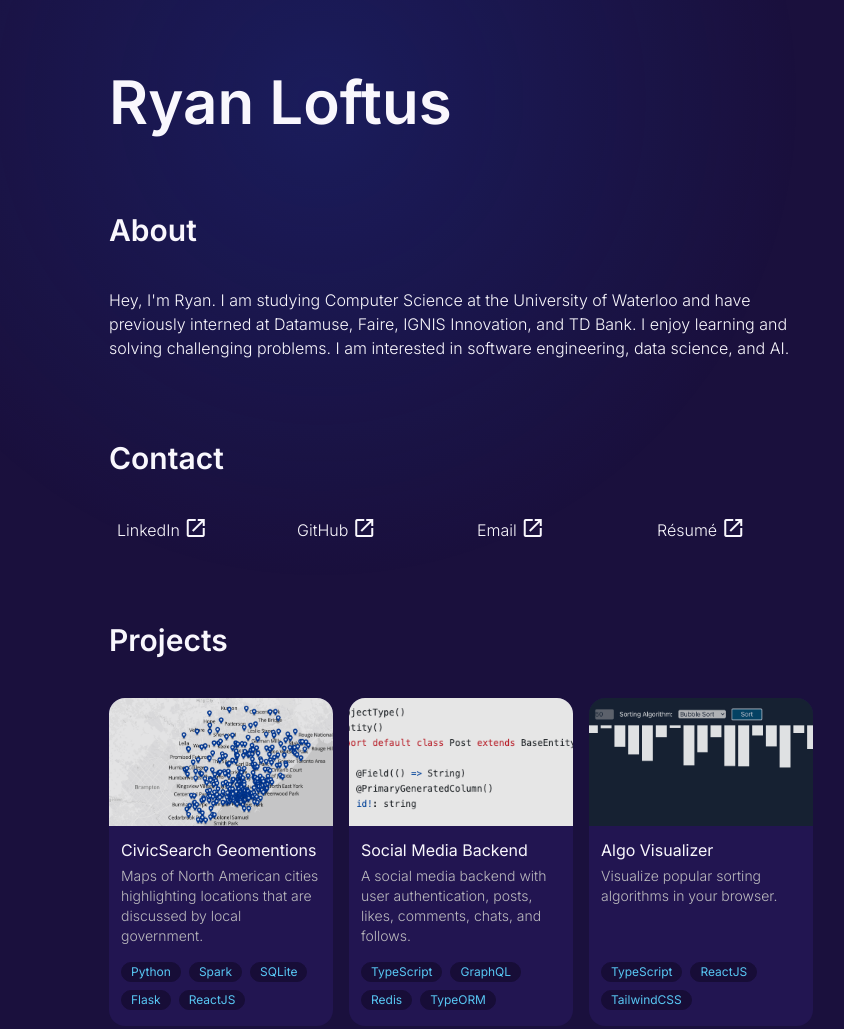
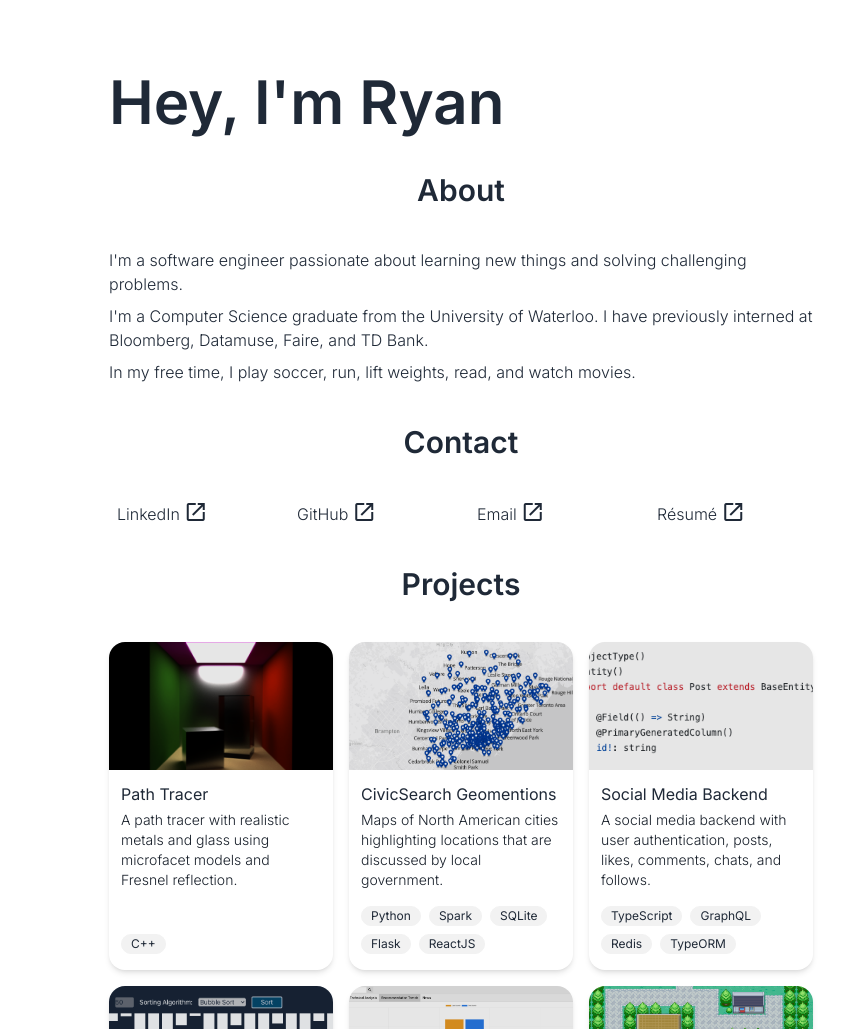
Before and after one commit to ryanloftus/ryanloftus, a Gatsby site: page / in a window 1280 px wide. Shown: the top 1029 px of the page, without its empty margins (179-1023 px from the left). Built offline with nearby package versions, Linux system fonts and the light colour scheme; Gatsby itself is replaced by a stand-in of ours.

Commit message:
restyle and add path tracer

```diff
--- a/src/components/AboutSection.tsx
+++ b/src/components/AboutSection.tsx
@@ -4,11 +4,14 @@
 export const AboutSection: React.FC<{}> = () => (
   <>
     <Subheading text="About" />
+    <p className="font-light mb-2">
+      I'm a software engineer passionate about learning new things and solving challenging problems.
+    </p>
+    <p className="font-light mb-2">
+      I'm a Computer Science graduate from the University of Waterloo. I have previously interned at Bloomberg, Datamuse, Faire, and TD Bank.
+    </p>
     <p className="font-light">
-      Hey, I'm Ryan.
-      I am studying Computer Science at the University of Waterloo and have previously interned at Datamuse, Faire, IGNIS Innovation, and TD Bank.
-      I enjoy learning and solving challenging problems.
-      I am interested in software engineering, data science, and AI.
+      In my free time, I play soccer, run, lift weights, read, and watch movies.
     </p>
   </>
 );
--- a/src/components/ContactSection.tsx
+++ b/src/components/ContactSection.tsx
@@ -17,10 +17,6 @@
     text: "GitHub",
     url: "https://github.com/ryanloftus",
   },
-  // {
-    //   text: "Instagram",
-    //   url: "https://www.instagram.com/ryan.loftus10/"
-    // },
   {
     text: "Email",
     url: "mailto:ryanloftus02@outlook.com",
--- a/src/components/ProjectsSection.tsx
+++ b/src/components/ProjectsSection.tsx
@@ -7,8 +7,16 @@
 import pokemonOceanBlueImage from "../images/pokemon-oceanblue.png";
 import socialMediaBackendImage from "../images/social-media-backend.png";
 import algoVisualizerImage from "../images/algo-visualizer.png";
+import pathTracerImage from "../images/path-tracer.png";
 
 const projects: Work[] = [
+  {
+    title: "Path Tracer",
+    url: "https://github.com/ryanloftus/path-tracer",
+    imageSrc: pathTracerImage,
+    description: "A path tracer with realistic metals and glass using microfacet models and Fresnel reflection.",
+    technologies: ["C++"],
+  },
   {
     title: "CivicSearch Geomentions",
     url: "https://medium.com/@ryanloftus02/finding-mentions-of-local-places-in-city-council-meetings-c3c6bd16ae42",
--- a/src/components/RadialGradient.tsx
+++ /dev/null
@@ -1,26 +0,0 @@
-import React, { useState, useEffect } from "react";
-
-export const RadialGradient: React.FC<{}> = () => {
-  const [cursorX, setCursorX] = useState(500);
-  const [cursorY, setCursorY] = useState(100);
-
-  useEffect(() => {
-    const updateGradientPosition = (e: MouseEvent) => {
-      setCursorX(e.clientX);
-      setCursorY(e.clientY);
-    };
-
-    window.addEventListener("mousemove", updateGradientPosition);
-
-    return () => {
-      window.removeEventListener("mousemove", updateGradientPosition);
-    }
-  }, []);
-
-
-  return (
-    <div
-      style={{ position: 'fixed', zIndex: -1, top: `0px`, left: `0px`, width: "100vw", height: "100vh", background: `radial-gradient(600px at ${cursorX}px ${cursorY}px, rgba(29, 78, 216, 0.20), transparent 80%)` }}
-    />
-  )
-};
--- a/src/components/Subheading.tsx
+++ b/src/components/Subheading.tsx
@@ -1,7 +1,7 @@
 import React from "react";
 
 export const Subheading: React.FC<{text: string}> = ({text}) => (
-  <>
-    <h2 className="text-3xl font-semibold mt-20 mb-10" id={text}>{text}</h2>
-  </>
+  <center>
+    <h2 className="text-3xl font-semibold mt-10 mb-10" id={text}>{text}</h2>
+  </center>
 );
--- a/src/components/WorkTile.tsx
+++ b/src/components/WorkTile.tsx
@@ -18,7 +18,7 @@
     )
   }
   return (
-    <a href={work.url} target="_blank" className="card col-span-1 p-0 m-0 h-92 bg-neutral hover:brightness-125 hover:text-primary no-underline">
+    <a href={work.url} target="_blank" className="card col-span-1 p-0 m-0 h-92 hover:brightness-125 hover:text-primary no-underline shadow-md">
       {
         work.imageSrc ?
           <figure className="m-0 brightness-90">
@@ -34,7 +34,7 @@
         <div className="card-actions mx-1 mb-2">
           {
             work.technologies && work.technologies.map((technology) => (
-              <span className="m-0 badge badge-ghost text-secondary text-xs">{technology}</span>
+              <span className="m-0 badge badge-ghost text-xs">{technology}</span>
             ))
           }
         </div>
--- a/src/pages/index.tsx
+++ b/src/pages/index.tsx
@@ -6,21 +6,19 @@
 import { WritingSection } from "../components/WritingSection";
 import { NavBar } from "../components/NavBar";
 import { Footer } from "../components/Footer";
-import { RadialGradient } from "../components/RadialGradient";
 
 const IndexPage: React.FC<PageProps> = () => {
   return (
     <main style={{fontFamily: 'Inter, sans-serif'}}>
       <center className="pt-10">
         <article className="text-left max-w-screen-md p-8">
-          <h1 className="text-6xl font-semibold">Ryan Loftus</h1>
+          <h1 className="text-6xl font-semibold">Hey, I'm Ryan</h1>
           <AboutSection />
           <ContactSection />
           <ProjectsSection />
         </article>
       </center>
-      <RadialGradient />
-      <Footer />
+      {/* <Footer /> */}
     </main>
   );
 };
--- a/tailwind.config.js
+++ b/tailwind.config.js
@@ -1,23 +1,4 @@
 const plugin = require('tailwindcss/plugin')
-
-const radialGradientPlugin = plugin(
-  function ({ matchUtilities, theme }) {
-    matchUtilities(
-      {
-        // map to bg-radient-[*]
-        'bg-radient': value => ({
-          'background-image': `radial-gradient(${value},var(--tw-gradient-stops))`,
-        }),
-      },
-      { values: theme('radialGradients') }
-    )
-  },
-  {
-    theme: {
-      radialGradients: _presets(),
-    },
-  }
-)
 
 /**
  * utility class presets
@@ -52,8 +33,8 @@
   theme: {
     extend: {},
   },
-  plugins: [require("@tailwindcss/typography"), require("daisyui"), radialGradientPlugin],
+  plugins: [require("@tailwindcss/typography"), require("daisyui")],
   daisyui: {
-    themes: ["synthwave"]
+    themes: ["light"]
   }
 }
```
Also changed, not shown: src/images/path-tracer.png (added).
